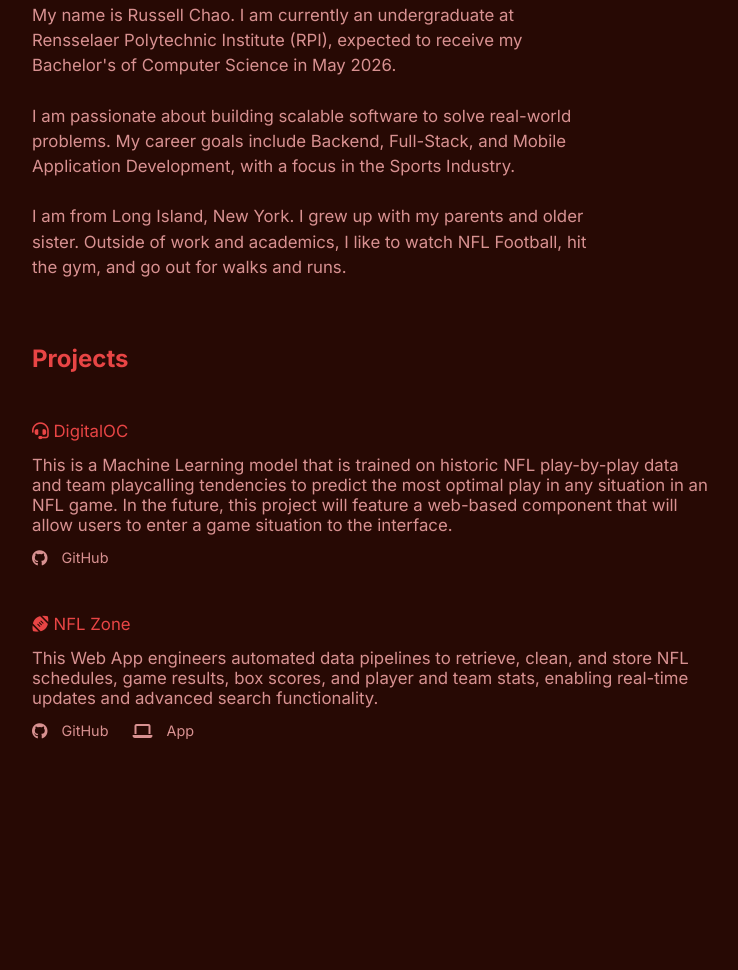
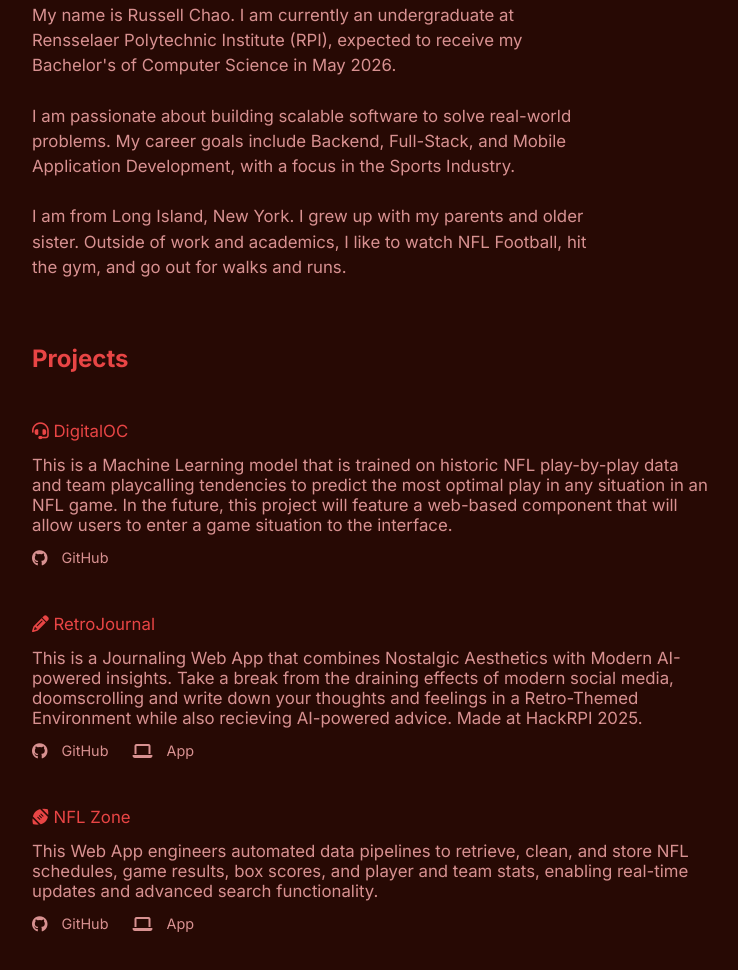
Before and after one commit to russellchao/russellchao.github.io, a plain HTML site: page index.html in a window 1280 px wide. Shown: the part 430-1400 px from the top of the page, without its empty margins (258-996 px from the left). Before the commit the page ends 1247 px from the top, so only its background shows below. Drawn offline with Linux system fonts and the light colour scheme.

Commit message:
Added RetroJournal to Portfolio Website.

```diff
--- a/index.html
+++ b/index.html
@@ -66,7 +66,7 @@
             <div class="projectItem">
                 <div>
                     <!-- DigitalOC -->
-                     <p class="darkerText">
+                    <p class="darkerText">
                         <i class="fa-solid fa-headset"></i>
                         DigitalOC
                     </p>
@@ -83,6 +83,35 @@
                             <p class="">
                                 GitHub
                             </p>
+                        </a>
+                    </div>
+
+                    <br />
+
+                    <!-- RetroJournal -->
+                    <p class="darkerText">
+                        <i class="fa-solid fa-pencil"></i>
+                        RetroJournal
+                    </p>
+                    <p>
+                        This is a Journaling Web App that combines Nostalgic Aesthetics with Modern AI-powered insights.
+                        Take a break from the draining effects of modern social media, doomscrolling and write down your
+                        thoughts and feelings in a Retro-Themed Environment while also recieving AI-powered advice. Made at HackRPI 2025.
+                    </p>
+                    <div class="linkContainer">
+                        <a target="_blank" href="https://github.com/russellchao/RetroJournal" class="linkItem">
+                            <div>
+                                <i class="fa-brands fa-github"></i>
+                            </div>
+                            <p class="">
+                                GitHub
+                            </p>
+                        </a>
+                        <a target="_blank" href="https://retrojournal-eight.vercel.app/" class="linkItem">
+                            <div>
+                                <i class="fa-solid fa-laptop"></i>
+                            </div>
+                            <p class="">App</p>
                         </a>
                     </div>
 
```
